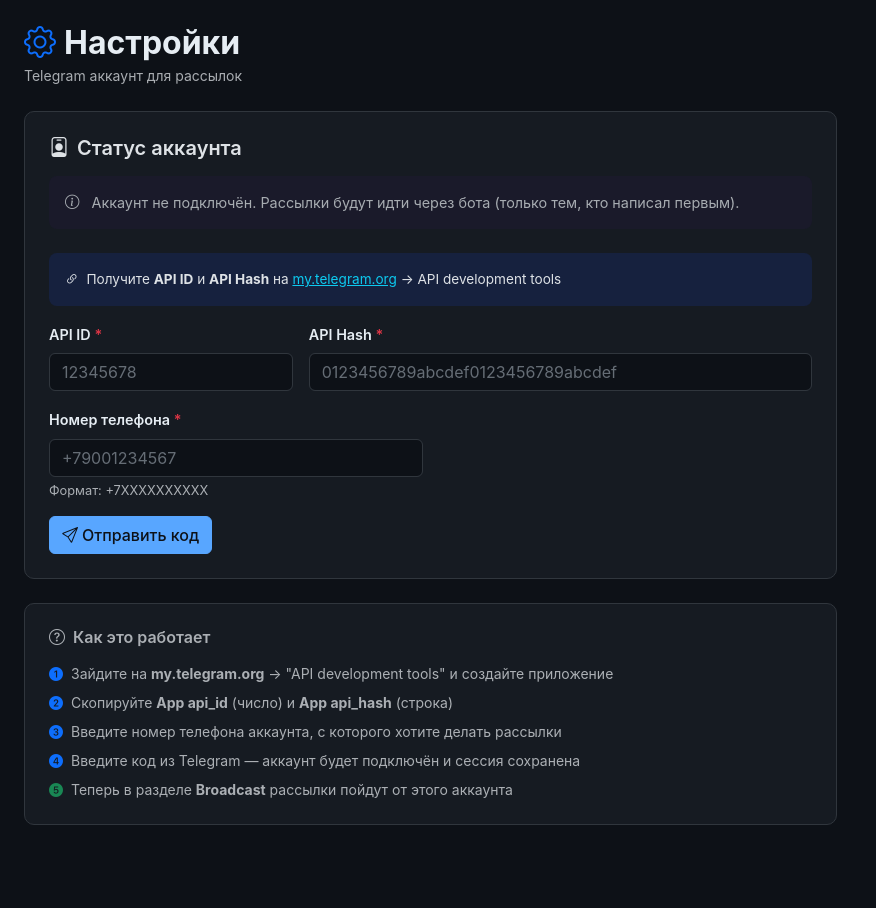
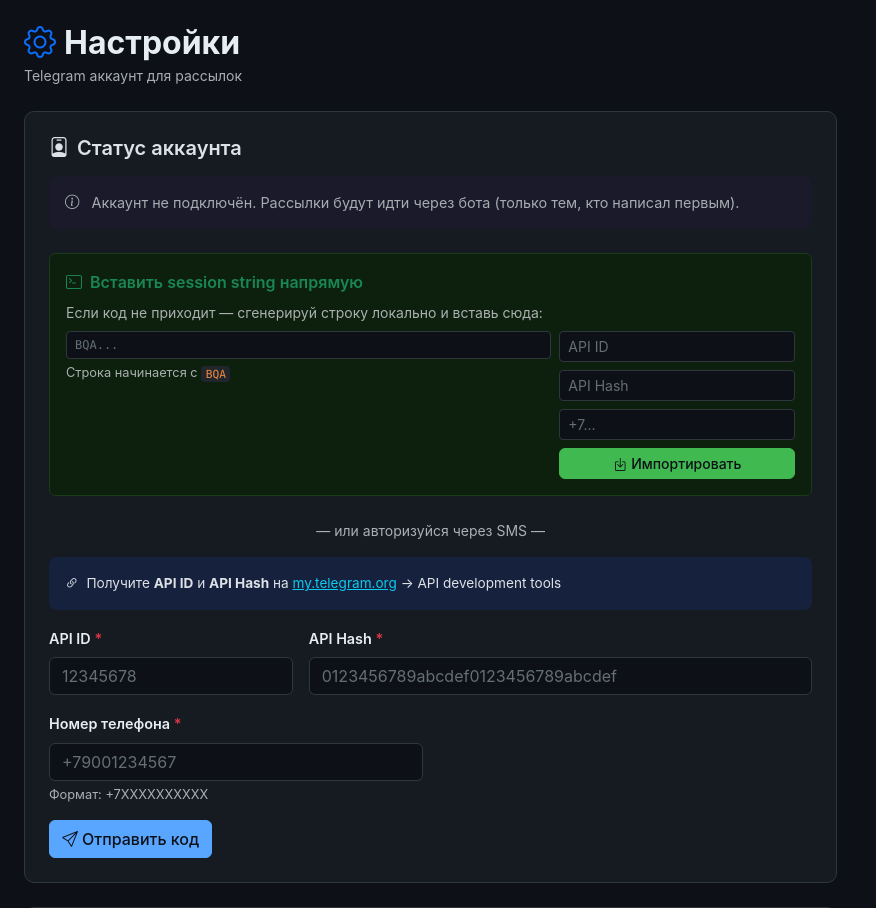
Before and after one commit to artemregi/telegram-bot-marketing-automation, a FastAPI app: template app/templates/settings.html in a window 1280 px wide. Shown: the part 57-965 px from the top of the page, without its empty margins (0-876 px from the left). Before the commit the page ends 882 px from the top, so only its background shows below. Run offline with FastAPI, Linux system fonts and the light colour scheme; the template is opened without the code that fills it, so the values that code supplies are empty; parts of the project's set-up code (start-up, migrations or seed data) failed here and were passed over.

Commit message:
Add manual session string import for Railway IP blocking workaround
Railway datacenter IPs are blocked by Telegram for new sessions.
Add POST /settings/import-session that accepts a pre-generated
session string (from local machine) + verifies it before saving.

Co-Authored-By: Claude Sonnet 4.6 <noreply@anthropic.com>

```diff
--- a/app/templates/settings.html
+++ b/app/templates/settings.html
@@ -78,6 +78,31 @@
             <i class="bi bi-info-circle me-2"></i>
             Аккаунт не подключён. Рассылки будут идти через бота (только тем, кто написал первым).
           </div>
+
+          <!-- Manual session string input -->
+          <div class="mb-4 p-3 rounded" style="background:#0d1f0d;border:1px solid #1a3a1a">
+            <div class="fw-semibold mb-2 text-success"><i class="bi bi-terminal me-2"></i>Вставить session string напрямую</div>
+            <p class="text-muted small mb-2">Если код не приходит — сгенерируй строку локально и вставь сюда:</p>
+            <form method="POST" action="/settings/import-session" class="d-flex gap-2 flex-wrap align-items-start">
+              <div class="flex-grow-1">
+                <input type="text" class="form-control form-control-sm font-monospace"
+                  name="session_string" placeholder="BQA..." required
+                  style="font-size:0.75rem">
+                <div class="form-text text-muted mt-1">Строка начинается с <code>BQA</code></div>
+              </div>
+              <div class="d-flex gap-2 flex-column" style="min-width:140px">
+                <input type="number" class="form-control form-control-sm" name="api_id" placeholder="API ID" required>
+                <input type="text" class="form-control form-control-sm" name="api_hash" placeholder="API Hash" required>
+                <input type="tel" class="form-control form-control-sm" name="phone" placeholder="+7..." required>
+                <button type="submit" class="btn btn-success btn-sm">
+                  <i class="bi bi-box-arrow-in-down me-1"></i>Импортировать
+                </button>
+              </div>
+            </form>
+          </div>
+
+          <div class="text-muted small mb-3 text-center">— или авторизуйся через SMS —</div>
+
           <!-- Connect form -->
           <form method="POST" action="/settings/send-code">
             <div class="row g-3 mb-3">
--- a/app/web/routes.py
+++ b/app/web/routes.py
@@ -708,6 +708,58 @@ async def settings_disconnect(request: Request):
     )
 
 
+@app.post("/settings/import-session")
+async def settings_import_session(
+    request: Request,
+    session_string: str = Form(...),
+    api_id: int = Form(...),
+    api_hash: str = Form(...),
+    phone: str = Form(...),
+):
+    admin = get_current_user(request)
+    if not admin:
+        return auth_redirect()
+
+    try:
+        # Verify the session works before saving
+        from pyrogram import Client
+        client = Client(
+            name="verify",
+            api_id=api_id,
+            api_hash=api_hash,
+            session_string=session_string.strip(),
+            in_memory=True,
+        )
+        await client.start()
+        me = await client.get_me()
+        name = f"{me.first_name or ''} {me.last_name or ''}".strip() or me.username or str(me.id)
+        await client.stop()
+
+        from app.models.models import Setting
+        from app.services.tg_client import (
+            KEY_API_ID, KEY_API_HASH, KEY_PHONE, KEY_SESSION, KEY_ACCOUNT_NAME,
+            _set
+        )
+        async with async_session_maker() as session:
+            await _set(session, KEY_API_ID, str(api_id))
+            await _set(session, KEY_API_HASH, api_hash)
+            await _set(session, KEY_PHONE, phone.strip())
+            await _set(session, KEY_SESSION, session_string.strip())
+            await _set(session, KEY_ACCOUNT_NAME, name)
+            await session.commit()
+
+        return RedirectResponse(
+            url=f"/settings?msg=Аккаунт+импортирован:+{name}&msg_type=success",
+            status_code=303,
+        )
+    except Exception as e:
+        logger.error(f"import-session error: {e}")
+        return RedirectResponse(
+            url=f"/settings?msg=Ошибка+сессии:+{str(e)[:100]}&msg_type=danger",
+            status_code=303,
+        )
+
+
 @app.post("/settings/reset")
 async def settings_reset(request: Request):
     """Clear ALL auth state — return to the initial credentials form."""
```
